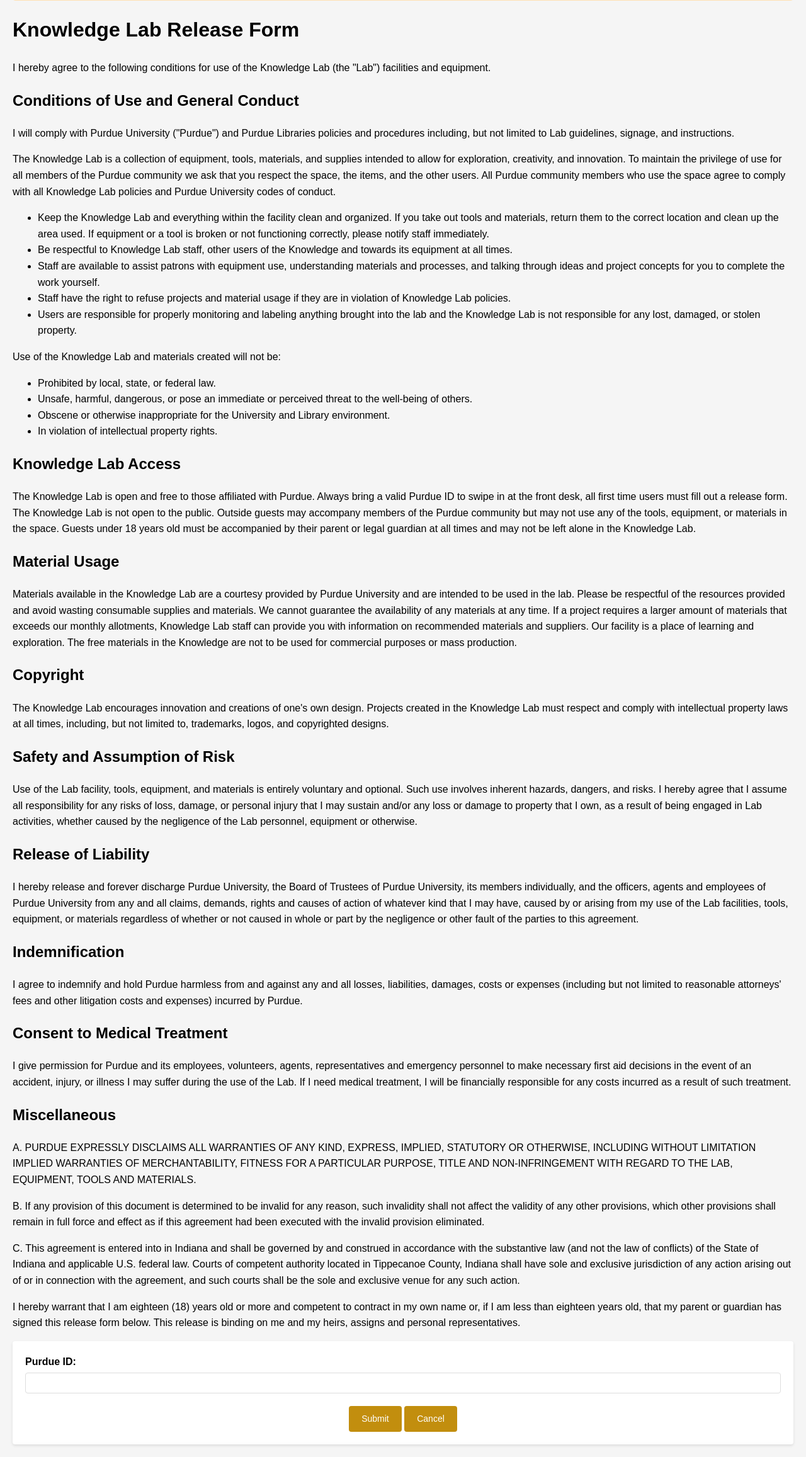
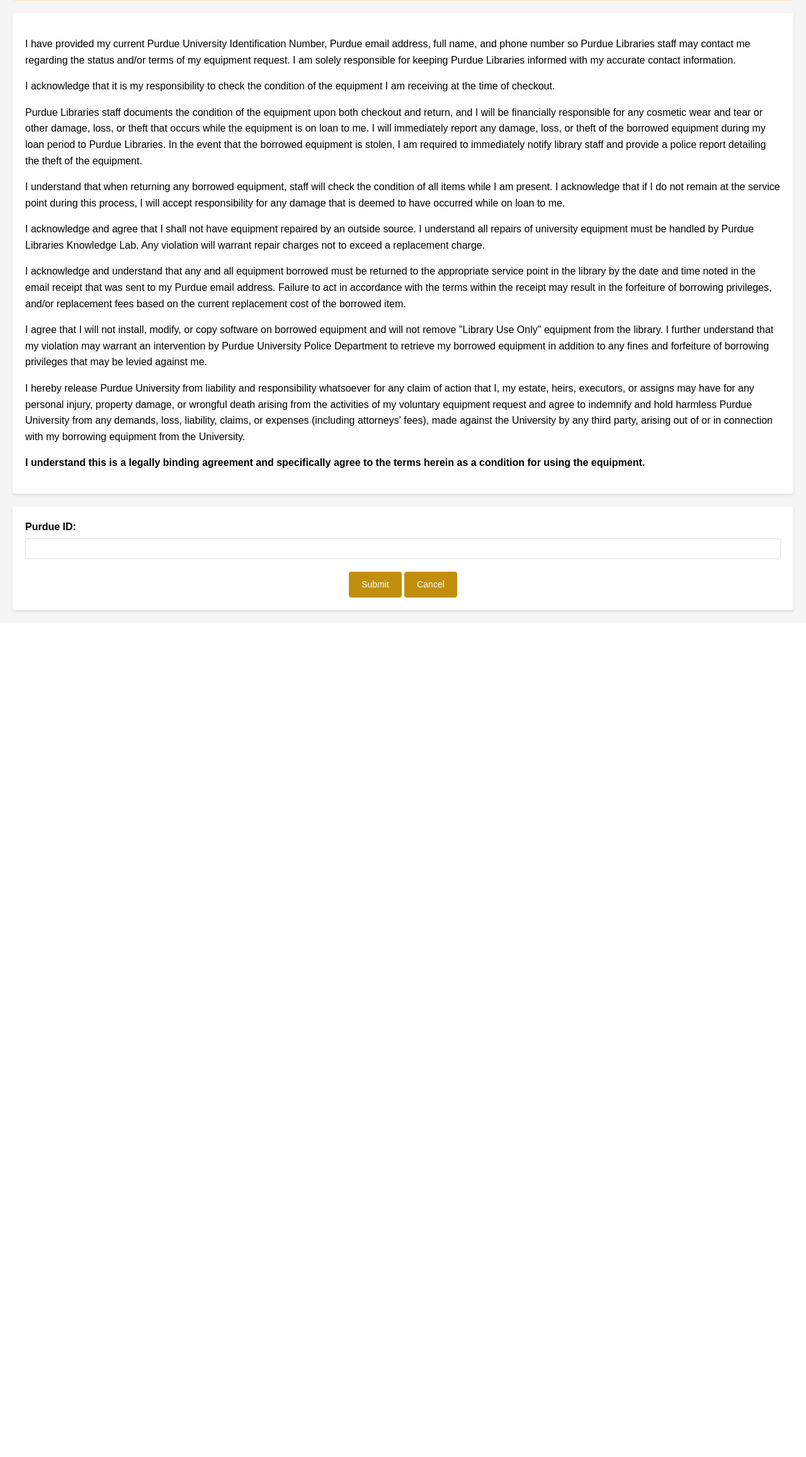
Before and after one commit to dlingley/equipment_agreement, a PHP site: page / in a window 1280 px wide. Shown: the part 239-2553 px from the top of the page at 63% size. After the commit the page ends 1213 px from the top, so only its background shows below. Run offline with PHP 8.4, Linux system fonts and the light colour scheme; the visitor is signed in with stand-in values (Sample User, id 1); data that the repository does not hold is empty; a stand-in replaces the project's code that opens the database connection.

Commit message:
Revert "Update index.php"
This reverts commit d92aac464ac97a3b2e0f798e3aacceb16444b6a4.

```diff
--- a/index.php
+++ b/index.php
@@ -328,62 +328,26 @@ endif;
             </div>
 
             <!-- Agreement Content Section -->
-            <div class="release-form-container">
-    <h1>Knowledge Lab Release Form</h1>
+            <div id="agreement_content">
+                <!-- Each paragraph represents a different term of the agreement -->
+                <p>I have provided my current Purdue University Identification Number, Purdue email address, full name, and phone number so Purdue Libraries staff may contact me regarding the status and/or terms of my equipment request. I am solely responsible for keeping Purdue Libraries informed with my accurate contact information.</p>
 
-    <section class="agreement-section">
-        <p>I hereby agree to the following conditions for use of the Knowledge Lab (the "Lab") facilities and equipment.</p>
+                <p>I acknowledge that it is my responsibility to check the condition of the equipment I am receiving at the time of checkout.</p>
 
-        <h2>Conditions of Use and General Conduct</h2>
-        <p>I will comply with Purdue University ("Purdue") and Purdue Libraries policies and procedures including, but not limited to Lab guidelines, signage, and instructions.</p>
+                <p>Purdue Libraries staff documents the condition of the equipment upon both checkout and return, and I will be financially responsible for any cosmetic wear and tear or other damage, loss, or theft that occurs while the equipment is on loan to me. I will immediately report any damage, loss, or theft of the borrowed equipment during my loan period to Purdue Libraries. In the event that the borrowed equipment is stolen, I am required to immediately notify library staff and provide a police report detailing the theft of the equipment.</p>
 
-        <p>The Knowledge Lab is a collection of equipment, tools, materials, and supplies intended to allow for exploration, creativity, and innovation. To maintain the privilege of use for all members of the Purdue community we ask that you respect the space, the items, and the other users. All Purdue community members who use the space agree to comply with all Knowledge Lab policies and Purdue University codes of conduct.</p>
+                <p>I understand that when returning any borrowed equipment, staff will check the condition of all items while I am present. I acknowledge that if I do not remain at the service point during this process, I will accept responsibility for any damage that is deemed to have occurred while on loan to me.</p>
 
-        <ul>
-            <li>Keep the Knowledge Lab and everything within the facility clean and organized. If you take out tools and materials, return them to the correct location and clean up the area used. If equipment or a tool is broken or not functioning correctly, please notify staff immediately.</li>
-            <li>Be respectful to Knowledge Lab staff, other users of the Knowledge and towards its equipment at all times.</li>
-            <li>Staff are available to assist patrons with equipment use, understanding materials and processes, and talking through ideas and project concepts for you to complete the work yourself.</li>
-            <li>Staff have the right to refuse projects and material usage if they are in violation of Knowledge Lab policies.</li>
-            <li>Users are responsible for properly monitoring and labeling anything brought into the lab and the Knowledge Lab is not responsible for any lost, damaged, or stolen property.</li>
-        </ul>
+                <p>I acknowledge and agree that I shall not have equipment repaired by an outside source. I understand all repairs of university equipment must be handled by Purdue Libraries Knowledge Lab. Any violation will warrant repair charges not to exceed a replacement charge.</p>
 
-        <p>Use of the Knowledge Lab and materials created will not be:</p>
-        <ul>
-            <li>Prohibited by local, state, or federal law.</li>
-            <li>Unsafe, harmful, dangerous, or pose an immediate or perceived threat to the well-being of others.</li>
-            <li>Obscene or otherwise inappropriate for the University and Library environment.</li>
-            <li>In violation of intellectual property rights.</li>
-        </ul>
+                <p>I acknowledge and understand that any and all equipment borrowed must be returned to the appropriate service point in the library by the date and time noted in the email receipt that was sent to my Purdue email address. Failure to act in accordance with the terms within the receipt may result in the forfeiture of borrowing privileges, and/or replacement fees based on the current replacement cost of the borrowed item.</p>
 
-        <h2>Knowledge Lab Access</h2>
-        <p>The Knowledge Lab is open and free to those affiliated with Purdue. Always bring a valid Purdue ID to swipe in at the front desk, all first time users must fill out a release form. The Knowledge Lab is not open to the public. Outside guests may accompany members of the Purdue community but may not use any of the tools, equipment, or materials in the space. Guests under 18 years old must be accompanied by their parent or legal guardian at all times and may not be left alone in the Knowledge Lab.</p>
+                <p>I agree that I will not install, modify, or copy software on borrowed equipment and will not remove "Library Use Only" equipment from the library. I further understand that my violation may warrant an intervention by Purdue University Police Department to retrieve my borrowed equipment in addition to any fines and forfeiture of borrowing privileges that may be levied against me.</p>
 
-        <h2>Material Usage</h2>
-        <p>Materials available in the Knowledge Lab are a courtesy provided by Purdue University and are intended to be used in the lab. Please be respectful of the resources provided and avoid wasting consumable supplies and materials. We cannot guarantee the availability of any materials at any time. If a project requires a larger amount of materials that exceeds our monthly allotments, Knowledge Lab staff can provide you with information on recommended materials and suppliers. Our facility is a place of learning and exploration. The free materials in the Knowledge are not to be used for commercial purposes or mass production.</p>
+                <p>I hereby release Purdue University from liability and responsibility whatsoever for any claim of action that I, my estate, heirs, executors, or assigns may have for any personal injury, property damage, or wrongful death arising from the activities of my voluntary equipment request and agree to indemnify and hold harmless Purdue University from any demands, loss, liability, claims, or expenses (including attorneys' fees), made against the University by any third party, arising out of or in connection with my borrowing equipment from the University.</p>
 
-        <h2>Copyright</h2>
-        <p>The Knowledge Lab encourages innovation and creations of one's own design. Projects created in the Knowledge Lab must respect and comply with intellectual property laws at all times, including, but not limited to, trademarks, logos, and copyrighted designs.</p>
-
-        <h2>Safety and Assumption of Risk</h2>
-        <p>Use of the Lab facility, tools, equipment, and materials is entirely voluntary and optional. Such use involves inherent hazards, dangers, and risks. I hereby agree that I assume all responsibility for any risks of loss, damage, or personal injury that I may sustain and/or any loss or damage to property that I own, as a result of being engaged in Lab activities, whether caused by the negligence of the Lab personnel, equipment or otherwise.</p>
-
-        <h2>Release of Liability</h2>
-        <p>I hereby release and forever discharge Purdue University, the Board of Trustees of Purdue University, its members individually, and the officers, agents and employees of Purdue University from any and all claims, demands, rights and causes of action of whatever kind that I may have, caused by or arising from my use of the Lab facilities, tools, equipment, or materials regardless of whether or not caused in whole or part by the negligence or other fault of the parties to this agreement.</p>
-
-        <h2>Indemnification</h2>
-        <p>I agree to indemnify and hold Purdue harmless from and against any and all losses, liabilities, damages, costs or expenses (including but not limited to reasonable attorneys' fees and other litigation costs and expenses) incurred by Purdue.</p>
-
-        <h2>Consent to Medical Treatment</h2>
-        <p>I give permission for Purdue and its employees, volunteers, agents, representatives and emergency personnel to make necessary first aid decisions in the event of an accident, injury, or illness I may suffer during the use of the Lab. If I need medical treatment, I will be financially responsible for any costs incurred as a result of such treatment.</p>
-
-        <h2>Miscellaneous</h2>
-        <p>A. PURDUE EXPRESSLY DISCLAIMS ALL WARRANTIES OF ANY KIND, EXPRESS, IMPLIED, STATUTORY OR OTHERWISE, INCLUDING WITHOUT LIMITATION IMPLIED WARRANTIES OF MERCHANTABILITY, FITNESS FOR A PARTICULAR PURPOSE, TITLE AND NON-INFRINGEMENT WITH REGARD TO THE LAB, EQUIPMENT, TOOLS AND MATERIALS.</p>
-        <p>B. If any provision of this document is determined to be invalid for any reason, such invalidity shall not affect the validity of any other provisions, which other provisions shall remain in full force and effect as if this agreement had been executed with the invalid provision eliminated.</p>
-        <p>C. This agreement is entered into in Indiana and shall be governed by and construed in accordance with the substantive law (and not the law of conflicts) of the State of Indiana and applicable U.S. federal law. Courts of competent authority located in Tippecanoe County, Indiana shall have sole and exclusive jurisdiction of any action arising out of or in connection with the agreement, and such courts shall be the sole and exclusive venue for any such action.</p>
-
-        <p class="final-statement">I hereby warrant that I am eighteen (18) years old or more and competent to contract in my own name or, if I am less than eighteen years old, that my parent or guardian has signed this release form below. This release is binding on me and my heirs, assigns and personal representatives.</p>
-    </section>
-</div>
+                <p class="bold">I understand this is a legally binding agreement and specifically agree to the terms herein as a condition for using the equipment.</p>
+            </div>
 
             <!-- Form Input Section -->
             <div class="form-section">
```
